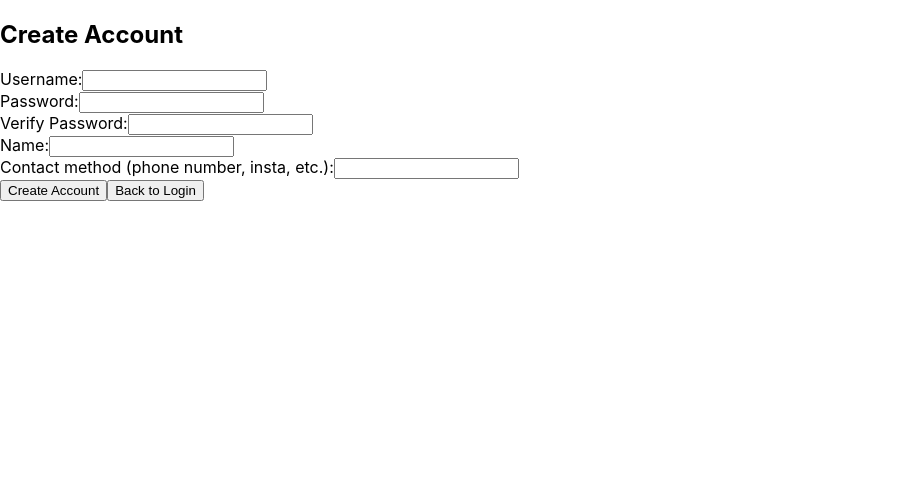
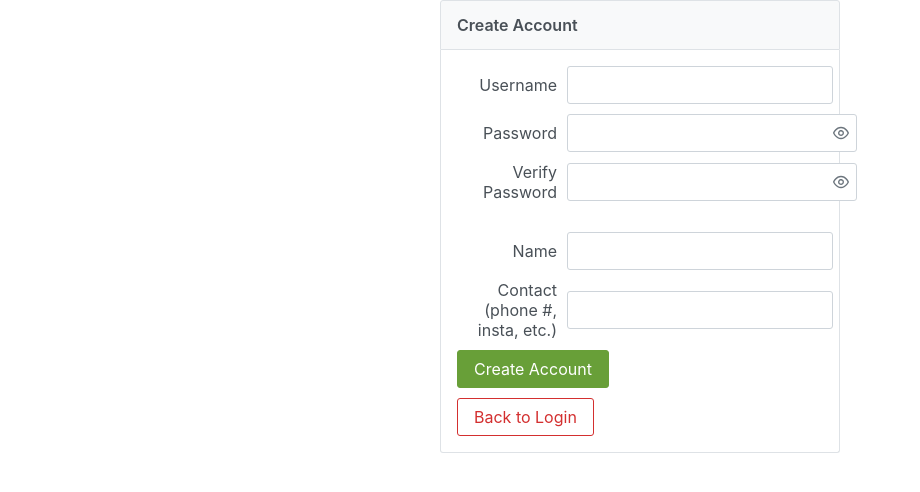
Before and after one commit to eebmagic/SecretSanta, a React (Create React App) app in the folder frontend/: page / in a window 1280 px wide. Both pictures are taken after typing "Sample", "Sample123" into the empty fields and a click on the button "Create Account". Shown: the top 492 px of the page, without its empty margins (0-920 px from the left). Built offline with nearby package versions, Linux system fonts and the light colour scheme.

Commit message:
update creat acc panel, and add toast

```diff
--- a/frontend/src/App.js
+++ b/frontend/src/App.js
@@ -1,4 +1,4 @@
-import React, { useState } from 'react';
+import React, { useState, useRef } from 'react';
 import './App.css'
 
 import 'primereact/resources/themes/saga-blue/theme.css';  //theme
@@ -7,6 +7,8 @@ import 'primereact/resources/primereact.min.css';          //core css
 import Login from './Login.js';
 import CreateAccount from './CreateAccount.js';
 
+import { Toast } from 'primereact/toast';
+
 
 function App() {
   const [showLogin, setShowLogin] = useState(true);
@@ -14,8 +16,11 @@ function App() {
   const [showResult, setShowResult] = useState(false);
   const [userdata, setUserData] = useState({});
 
+  const toast = useRef(null);
+
   return (
     <div>
+      <Toast ref={toast} />
       {
         showLogin ? (
           <Login
@@ -35,10 +40,20 @@ function App() {
       }
       {
         showCreateAccount ? (
-          <CreateAccount onSwitchToLogin={() => {
-            setShowLogin(true);
-            setShowCreateAccount(false);
-          }} />
+          <CreateAccount
+            onSwitchToLogin={() => {
+              setShowLogin(true);
+              setShowCreateAccount(false);
+            }}
+            onAccountCreated={() => {
+              toast.current.show({
+                severity: 'success',
+                summary: 'Account Created!',
+                detail: 'You should now be able to log in with your username/password',
+                life: 3000
+              })
+            }}
+          />
         ) : null
       }
       {
--- a/frontend/src/CreateAccount.js
+++ b/frontend/src/CreateAccount.js
@@ -1,31 +1,50 @@
-import React, {useState} from "react";
+import React, { useState, useRef } from "react";
+import { InputText } from 'primereact/inputtext';
+import { Password } from 'primereact/password';
+import { Button } from 'primereact/button';
+import { Panel } from 'primereact/panel';
+import { Toast } from 'primereact/toast';
+
+import styles from './CreateAccount.module.css';
 
 const ENDPOINT = "https://fishbowl.lol:5050/create";
 
-function CreateAccount({ onSwitchToLogin }) {
+function CreateAccount({ onSwitchToLogin, onAccountCreated }) {
   const [username, setUsername] = useState('');
   const [password, setPassword] = useState('');
   const [vPassword, setVPassword] = useState('');
   const [firstname, setFirstname] = useState('');
   const [contact, setContact] = useState('');
 
+  const toast = useRef(null);
+
   const handleSubmit = async (event) => {
     event.preventDefault();
     // Handle account creation logic here
 
-    // console.log(`Creating account for ${username}: ${password} - ${vPassword}\n\t${firstname}\n\t${contact}`)
     if (password !== vPassword) {
-      alert("Passwords do not match");
+      toast.current.show({
+        severity: 'warn',
+        summary: 'Passwords Don\'t Match',
+        detail: 'Passwords do not match. Try again.',
+        life: 3000
+      });
       setPassword('');
       setVPassword('');
       return;
     }
 
     if (!username || !password || !firstname || !contact) {
-      alert("Missing required fields");
+      toast.current.show({
+        severity: 'warn',
+        summary: 'Missing Fields',
+        detail: 'Missing some required fields.',
+        life: 3000
+      });
       return;
     }
 
+    try {
       const response = await fetch(ENDPOINT, {
         method: 'POST',
         headers: {
@@ -36,62 +55,100 @@ function CreateAccount({ onSwitchToLogin }) {
 
       if (response.ok) {
         console.log(`User ${username} created!`);
-      alert(`User ${username} created!\nYou should now be able to log in with your username/password`);
+        onAccountCreated();
         onSwitchToLogin();
       } else {
-      alert(`Account creation failed for ${username} : ${response.status} ${response.statusText}`);
+        if (response.status === 409) {
+          toast.current.show({
+            severity: 'warn',
+            summary: 'Username Already Exists',
+            detail: 'That username is associated with an existing account.',
+            life: 3000
+          });
+        } else {
+          toast.current.show({
+            severity: 'error',
+            summary: 'API Call Failed',
+            detail: `Failed with code: ${response.status}`,
+            life: 3000
+          });
+        }
+      }
+    } catch {
+      toast.current.show({
+        severity: 'error',
+        summary: 'API Call Failed',
+        detail: 'Something went wrong when calling the server',
+        life: 3000
+      });
     }
   };
 
   return (
+    <Panel header="Create Account" className={styles.customCreateAccountPanel}>
+      <Toast ref={toast} position="top-right"/>
       <form onSubmit={handleSubmit}>
-      <h2>Create Account</h2>
-      <div>
-        <label>Username:</label>
-        <input
-          type="text"
+        <div className={styles.customField}>
+          <label htmlFor="username">Username</label>
+          <InputText
+            id="username"
             value={username}
             onChange={(e) => setUsername(e.target.value)}
           />
         </div>
-      <div>
-        <label>Password:</label>
-        <input
-          type="password"
+        <div className={styles.customField}>
+          <label htmlFor="password">Password</label>
+          <Password
+            id="password"
             value={password}
             onChange={(e) => setPassword(e.target.value)}
+            feedback={false}
+            toggleMask={true}
           />
         </div>
-      <div>
-        <label>Verify Password:</label>
-        <input
-          type="password"
+        <div className={styles.customField}>
+          <label htmlFor="vpassword">Verify Password</label>
+          <Password
+            id="vpassword"
             value={vPassword}
             onChange={(e) => setVPassword(e.target.value)}
+            feedback={false}
+            toggleMask={true}
           />
         </div>
-      <div>
-        <label>Name:</label>
-        <input
-          type="text"
+        <div className={styles.spacer}/>
+        <div className={styles.customField}>
+          <label htmlFor="firstname">Name</label>
+          <InputText
+            id="firstname"
             value={firstname}
             onChange={(e) => setFirstname(e.target.value)}
           />
         </div>
-      <div>
-        <label>Contact method (phone number, insta, etc.):</label>
-        <input
-          type="text"
+        <div className={styles.customField}>
+          <label htmlFor="contact">Contact (phone #, insta, etc.)</label>
+          <InputText
+            id="contact"
             value={contact}
             onChange={(e) => setContact(e.target.value)}
           />
         </div>
-      <button type="submit">Create Account</button>
-      <button type="button" onClick={onSwitchToLogin}>
-        Back to Login
-      </button>
+        <div className={styles.customField}>
+          <Button
+            label="Create Account"
+            onClick={handleSubmit}
+            severity="success"
+          />
+        </div>
       </form>
-  );
+      <Button
+        label="Back to Login"
+        onClick={(event) => onSwitchToLogin()}
+        severity="danger"
+        outlined
+      />
+    </Panel>
+  )
 }
 
 export default CreateAccount;
--- /dev/null
+++ b/frontend/src/CreateAccount.module.css
@@ -0,0 +1,20 @@
+.customCreateAccountPanel {
+    width: 400px; /* Fixed width */
+    margin: auto; /* Center the panel */
+}
+
+.spacer {
+    height: 20px; /* Space between fields */
+}
+
+.customField label {
+    flex: 0 0 100px; /* Adjust label width */
+    margin-right: 10px; /* Space between label and input box */
+    text-align: right; /* Align text to the right */
+}
+
+.customField {
+    display: flex; /* Use flexbox for layout */
+    align-items: center; /* Align items vertically */
+    margin-bottom: 10px; /* Space between fields */
+}
--- a/frontend/src/Login.js
+++ b/frontend/src/Login.js
@@ -1,7 +1,9 @@
-import React, { useState } from 'react';
+import React, { useState, useRef } from 'react';
 import { InputText } from 'primereact/inputtext';
+import { Password } from 'primereact/password';
 import { Button } from 'primereact/button';
 import { Panel } from 'primereact/panel';
+import { Toast } from 'primereact/toast';
 
 import styles from './Login.module.css';
 
@@ -11,10 +13,40 @@ function Login({ onSwitchToCreateAccount, onLoginSuccess, onGetUserData }) {
   const [username, setUsername] = useState('');
   const [password, setPassword] = useState('');
 
+  const toast = useRef(null);
+
+  const showInvalidCreds = () => {
+    toast.current.show({
+      severity: 'error',
+      summary: 'Login Failed',
+      detail: 'Invalid username or password',
+      life: 3000
+    });
+  }
+
+  const showFailedCall = () => {
+    toast.current.show({
+      severity: 'error',
+      summary: 'API Call Failed',
+      detail: 'Something went wrong when calling the server',
+      life: 3000
+    });
+  }
+
+  const showFailedCode = (code) => {
+    toast.current.show({
+      severity: 'error',
+      summary: 'Failed with Code',
+      detail: `Failed with code: ${code}`,
+      life: 3000
+    })
+  }
+
   const handleSubmit = async (event) => {
     event.preventDefault();
     // Handle login logic here
 
+    try {
       const response = await fetch(ENDPOINT, {
         method: 'POST',
         headers: {
@@ -30,12 +62,20 @@ function Login({ onSwitchToCreateAccount, onLoginSuccess, onGetUserData }) {
         onGetUserData(data);
         onLoginSuccess();
       } else {
-      alert(`Login failed for ${username} :\n${response.status} ${response.statusText}\n${await response.text()}`);
+        if (response.status === 401) {
+          showInvalidCreds();
+        } else {
+          showFailedCode(response.status);
+        }
+      }
+    } catch {
+      showFailedCall();
     }
   };
 
   return (
     <Panel header="Login" className={styles.customLoginPanel}>
+      <Toast ref={toast} position="center" />
       <form onSubmit={handleSubmit}>
         <div className={styles.customField}>
           <label htmlFor="username">Username</label>
@@ -47,21 +87,27 @@ function Login({ onSwitchToCreateAccount, onLoginSuccess, onGetUserData }) {
         </div>
         <div className={styles.customField}>
           <label htmlFor="password">Password</label>
-          <InputText
+          <Password
             id="password"
-            type="password"
             value={password}
             onChange={(e) => setPassword(e.target.value)}
+            feedback={false}
+            toggleMask={true}
           />
         </div>
         <div className={styles.customField}>
-          <Button label="Login" />
+          <Button
+            label="Login"
+            severity="success"
+          />
         </div>
       </form>
 
       <Button
         label="Create Account"
         onClick={(event) => onSwitchToCreateAccount() }
+        severity="danger"
+        outlined
       />
     </Panel>
   )
```
Lines whose indentation alone changed are shown as unchanged.
